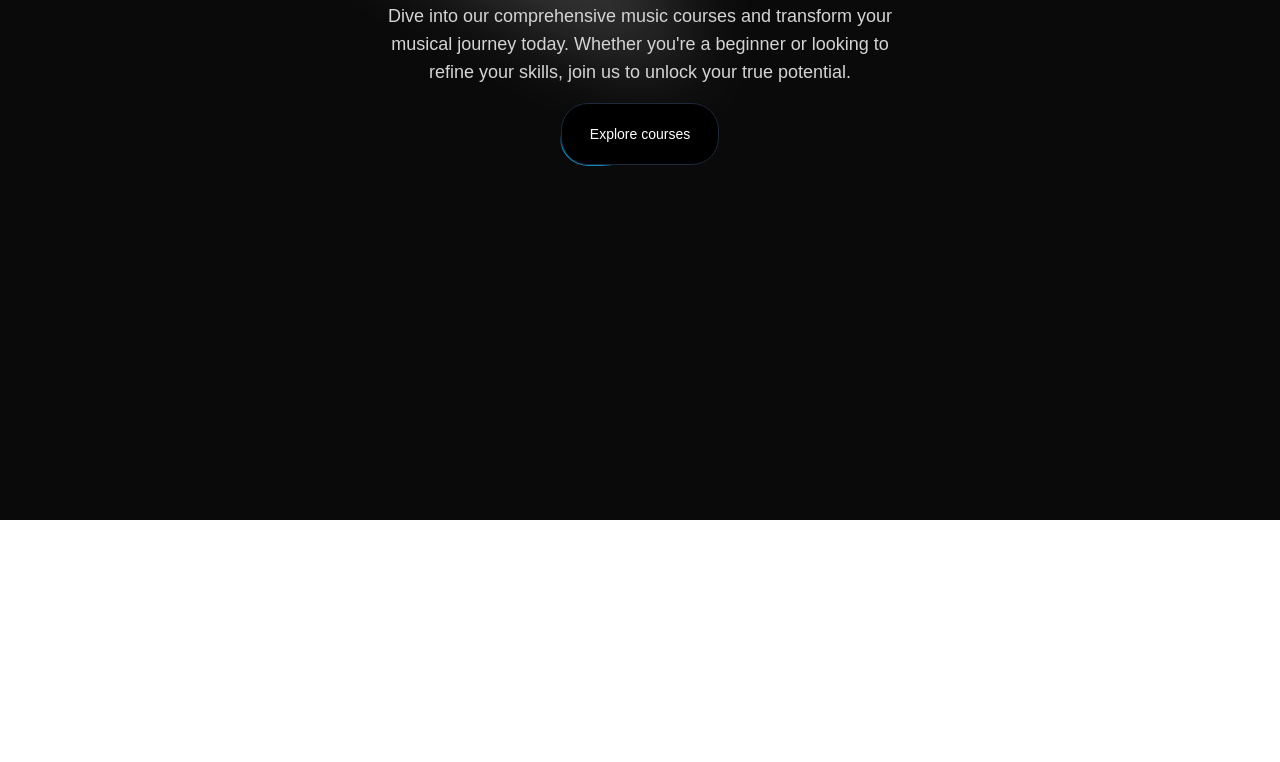
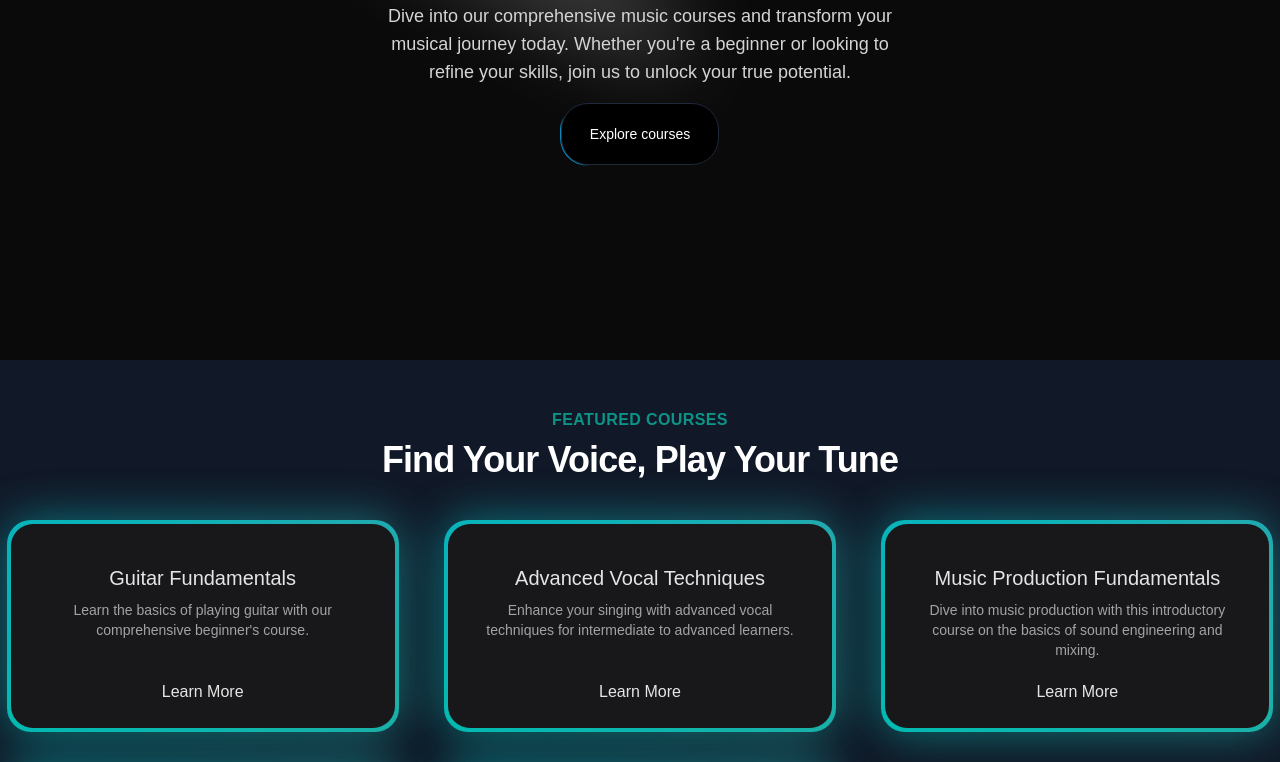
Before and after one commit to ProdanFattan/musicacademyui_nextjs, a Next.js app: page / in a window 1280 px wide. Shown: the part 280-1042 px from the top of the page. Before the commit the page ends 800 px from the top, so only its background shows below. Built offline with nearby package versions, Linux system fonts and the light colour scheme.

Commit message:
card section

```diff
--- /dev/null
+++ b/app/components/FeaturedCourses.tsx
@@ -0,0 +1,64 @@
+"use client";
+import Link from "next/link";
+import courseData from "../data/musicCourses.json";
+import { BackgroundGradient } from "./ui/background-gradient";
+interface Course {
+  id: number;
+  title: string;
+  slug: string;
+  description: string;
+  price: number;
+  instructor: string;
+  isFeatured: boolean;
+}
+export default function FeaturedCourses() {
+  const featuredCourses = courseData.courses.filter(
+    (course: Course) => course.isFeatured
+  );
+
+  return (
+    <div className="py-12 bg-gray-900">
+      <div>
+        <div className="text-center">
+          <h2 className="text-base text-teal-600 font-semibold tracking-wide uppercase">
+            FEATURED COURSES
+          </h2>
+          <p className="mt-2 text-3xl leading-8 font-extrabold tracking-tight text-white sm:text-4xl">
+            Find Your Voice, Play Your Tune
+          </p>
+        </div>
+      </div>
+      <div className="mt-10">
+        <div className="grid grid-cols-1 sm:grid-cols-2 lg:grid-cols-3 gap-8 justify-center">
+          {featuredCourses.map((course: Course) => (
+            <div key={course.id} className="flex justify-center">
+              <BackgroundGradient className="flex flex-col rounded-[22px] bg-white dark:bg-zinc-900 overflow-hidden h-full max-w-sm">
+                <div className="p-4 sm:p-6 flex flex-col items-center text-center flex-grow">
+                  <p className="text-lg sm:text-xl text-black mt-4 mb-2 dark:text-neutral-200">
+                    {course.title}
+                  </p>
+                  <p className="text-sm text-neutral-600 dark:text-neutral-400 flex-grow">
+                    {course.description}
+                  </p>
+                  <Link
+                    href={`/courses/${course.slug}`}
+                    className="text-neutral-200 pt-5"
+                  >
+                    Learn More
+                  </Link>
+                </div>
+              </BackgroundGradient>
+            </div>
+          ))}
+        </div>
+      </div>
+      <div className="mt-20 text-center">
+        <Link href={"/courses"}>
+          <button className="inline-flex h-12 animate-shimmer items-center justify-center rounded-md border border-slate-800 bg-[linear-gradient(110deg,#000103,45%,#1e2631,55%,#000103)] bg-[length:200%_100%] px-6 font-medium text-slate-400 transition-colors focus:outline-none focus:ring-2 focus:ring-slate-400 focus:ring-offset-2 focus:ring-offset-slate-50">
+            All Courses
+          </button>
+        </Link>
+      </div>
+    </div>
+  );
+}
--- /dev/null
+++ b/app/components/ui/background-gradient.tsx
@@ -0,0 +1,72 @@
+import { cn } from "../../lib/utils";
+import React from "react";
+import { motion } from "framer-motion";
+
+export const BackgroundGradient = ({
+  children,
+  className,
+  containerClassName,
+  animate = true,
+}: {
+  children?: React.ReactNode;
+  className?: string;
+  containerClassName?: string;
+  animate?: boolean;
+}) => {
+  const variants = {
+    initial: {
+      backgroundPosition: "0 50%",
+    },
+    animate: {
+      backgroundPosition: ["0, 50%", "100% 50%", "0 50%"],
+    },
+  };
+  return (
+    <div className={cn("relative p-[4px] group", containerClassName)}>
+      <motion.div
+        variants={animate ? variants : undefined}
+        initial={animate ? "initial" : undefined}
+        animate={animate ? "animate" : undefined}
+        transition={
+          animate
+            ? {
+                duration: 5,
+                repeat: Infinity,
+                repeatType: "reverse",
+              }
+            : undefined
+        }
+        style={{
+          backgroundSize: animate ? "400% 400%" : undefined,
+        }}
+        className={cn(
+          "absolute inset-0 rounded-3xl z-[1] opacity-60 group-hover:opacity-100 blur-xl  transition duration-500 will-change-transform",
+          " bg-[radial-gradient(circle_farthest-side_at_0_100%,#00ccb1,transparent),radial-gradient(circle_farthest-side_at_100%_0,#7b61ff,transparent),radial-gradient(circle_farthest-side_at_100%_100%,#ffc414,transparent),radial-gradient(circle_farthest-side_at_0_0,#1ca0fb,#141316)]"
+        )}
+      />
+      <motion.div
+        variants={animate ? variants : undefined}
+        initial={animate ? "initial" : undefined}
+        animate={animate ? "animate" : undefined}
+        transition={
+          animate
+            ? {
+                duration: 5,
+                repeat: Infinity,
+                repeatType: "reverse",
+              }
+            : undefined
+        }
+        style={{
+          backgroundSize: animate ? "400% 400%" : undefined,
+        }}
+        className={cn(
+          "absolute inset-0 rounded-3xl z-[1] will-change-transform",
+          "bg-[radial-gradient(circle_farthest-side_at_0_100%,#00ccb1,transparent),radial-gradient(circle_farthest-side_at_100%_0,#7b61ff,transparent),radial-gradient(circle_farthest-side_at_100%_100%,#ffc414,transparent),radial-gradient(circle_farthest-side_at_0_0,#1ca0fb,#141316)]"
+        )}
+      />
+
+      <div className={cn("relative z-10", className)}>{children}</div>
+    </div>
+  );
+};
--- a/app/page.tsx
+++ b/app/page.tsx
@@ -1,9 +1,11 @@
+import FeaturedCourses from "./components/FeaturedCourses";
 import HeroSection from "./components/HeroSection";
 
 export default function Home() {
   return (
     <main className="min-h-screen bg-black/[0.96] bg-grid-white/[0.02]">
       <HeroSection />
+      <FeaturedCourses/>
     </main>
   );
 }
--- a/tailwind.config.ts
+++ b/tailwind.config.ts
@@ -16,6 +16,7 @@ const config: Config = {
     extend: {
       animation: {
         spotlight: "spotlight 2s ease .75s 1 forwards",
+        shimmer: "shimmer 2s linear infinite",
       },
       keyframes: {
         spotlight: {
@@ -26,6 +27,14 @@ const config: Config = {
           "100%": {
             opacity: "1",
             transform: "translate(-50%,-40%) scale(1)",
+          },
+        },
+        shimmer: {
+          from: {
+            backgroundPosition: "0 0",
+          },
+          to: {
+            backgroundPosition: "-200% 0",
           },
         },
       },
```
